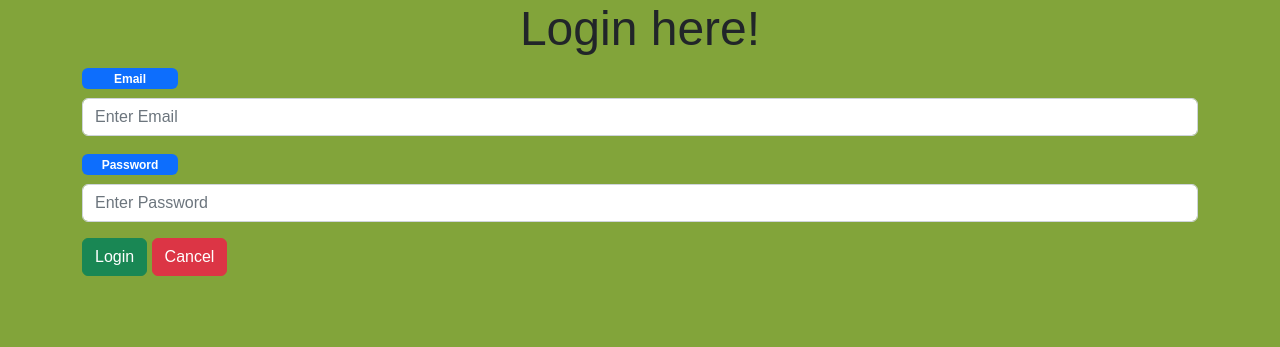
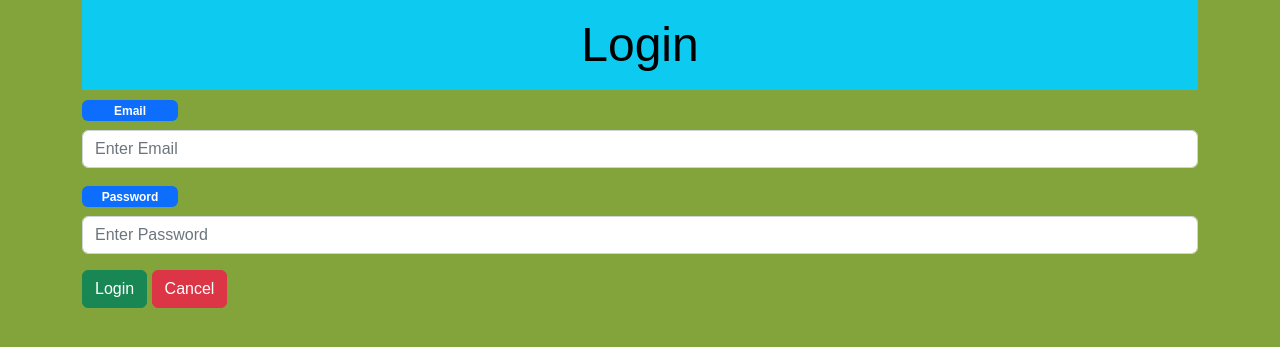
Before and after one commit to 666tut666/inventory_final, a FastAPI app: page /login in a window 1280 px wide. Shown: the part 56-403 px from the top of the page. Run offline with FastAPI, Linux system fonts and the light colour scheme; some libraries are stand-ins or nearby versions.

Commit message:
made looks appealing

```diff
--- a/templates/login.html
+++ b/templates/login.html
@@ -6,7 +6,7 @@
 
 {% block content %}
     <div class="container">
-          <h1 class="text-center">Login here!</h1>
+          <class="text-center"><h1 class="text-center"><div class="p-3 mb-2 bg-info text-black">Login</div></h1>
           {% if msg %}
                 <div class="alert alert-success" role="success">
                     {{ msg }}
```
